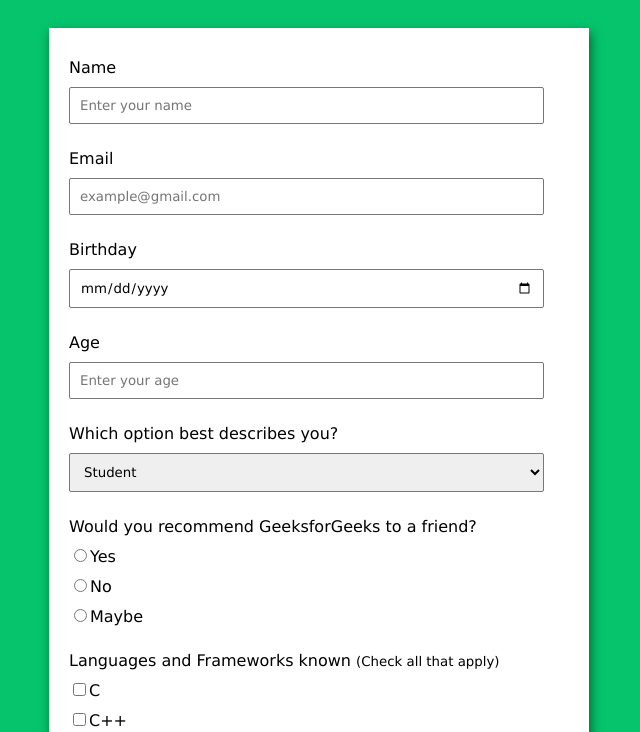
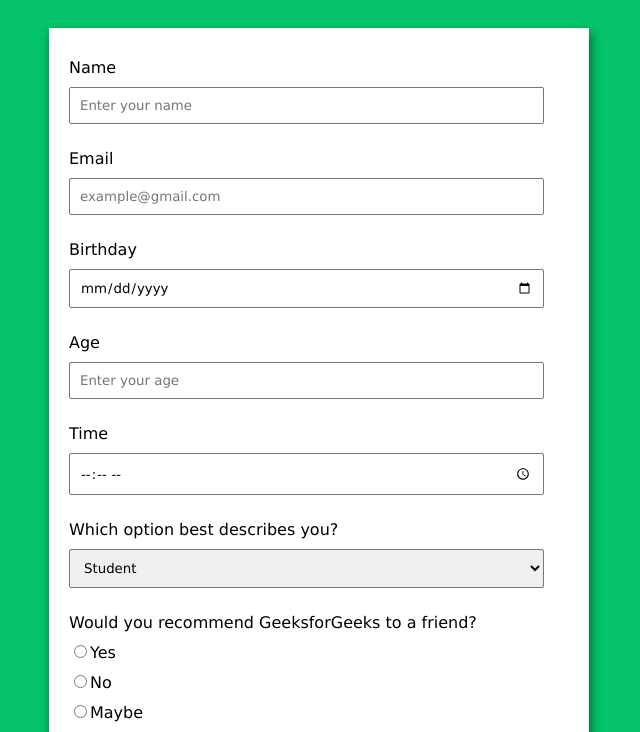
Before and after one commit to Amrit-Raj-17/Random-Survey, a plain HTML site: page index.html in a window 1280 px wide. Shown: the part 68-800 px from the top of the page, without its empty margins (321-961 px from the left). Drawn offline with Linux system fonts and the light colour scheme.

Commit message:
Add files via upload

```diff
--- a/index.html
+++ b/index.html
@@ -47,6 +47,14 @@
                 <input type="text"
                     id="age" name="Age"
                     placeholder="Enter your age" />
+            </div>
+            <div class="form-control">
+                <label for="time" id="label-time">
+                    Time
+                </label>
+
+                <input type="time"
+                id="Time" name="Time" step="0"/>
             </div>
 
             <div class="form-control">
```
